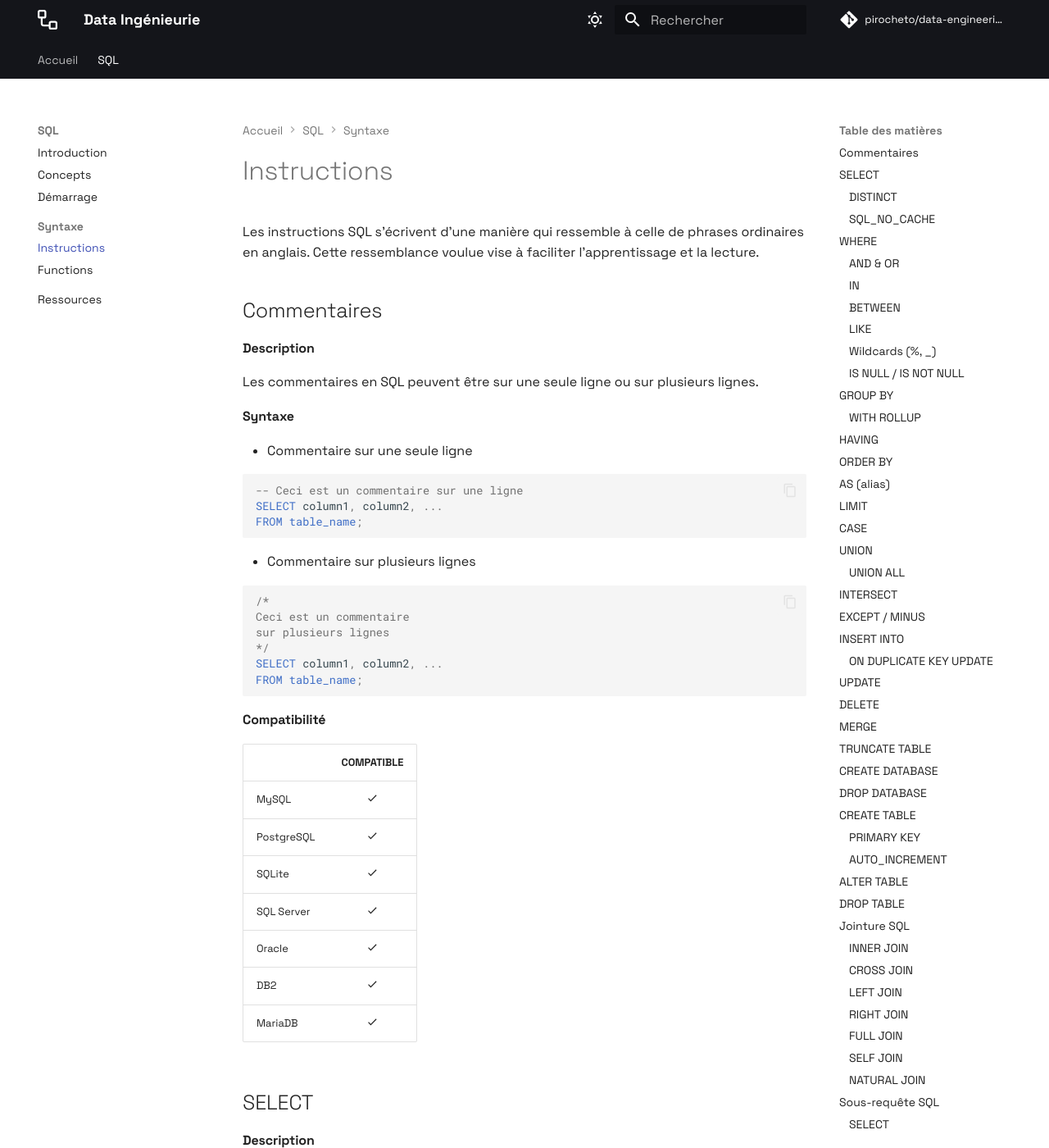
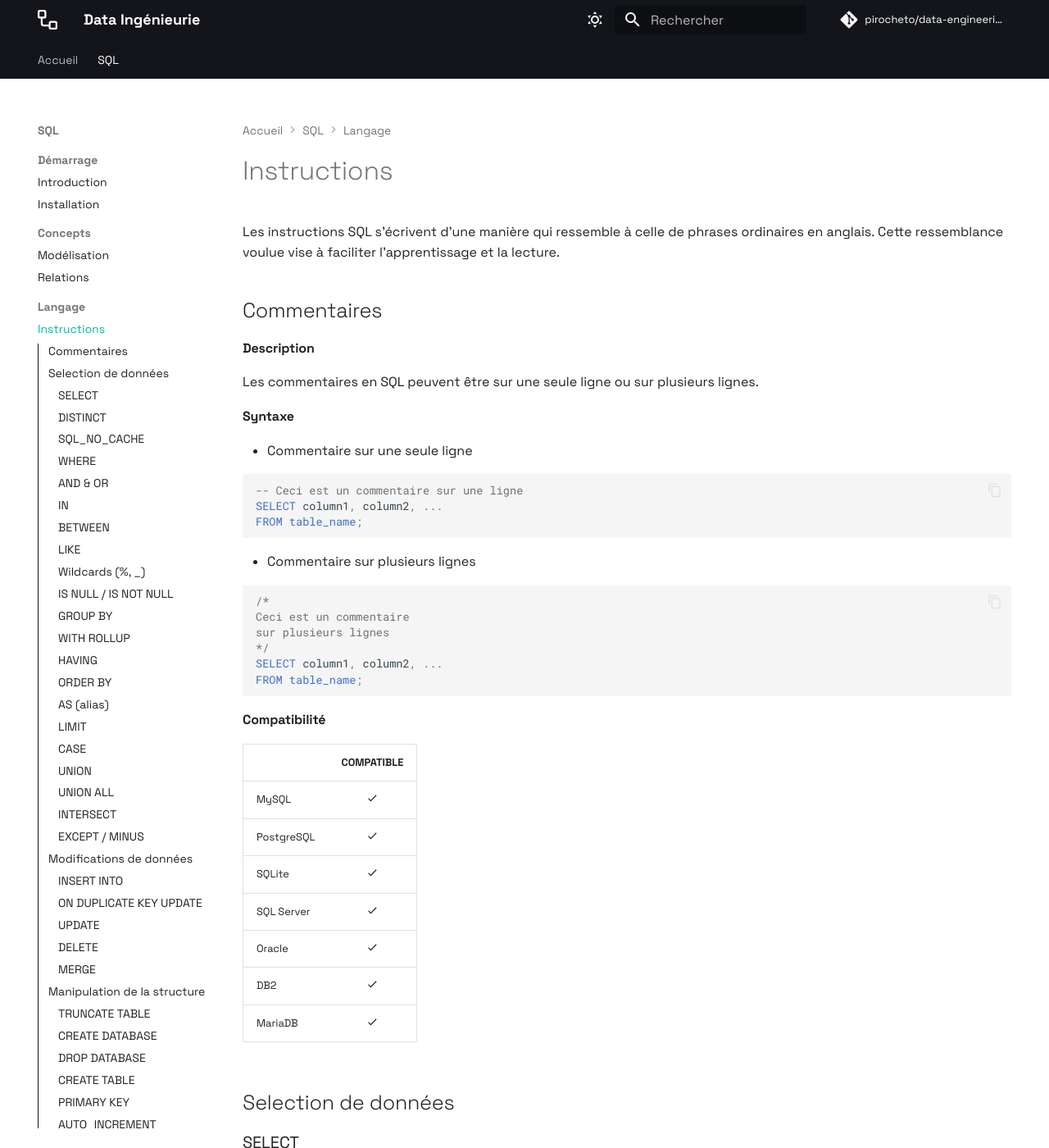
Before and after one commit to pirocheto/data-engineering-knowledge, an MkDocs documentation site: the page built from docs/sql/syntax/instructions.md, in a window 1280 px wide and 1400 px high. Shown: the whole window at 82% size. Built offline with MkDocs 1.6.1 and Material for MkDocs 9.7.7, drawn with Linux system fonts in a browser that asks for light colours; plug-ins that fetch from the network failed and are left out; comment, search, counter and statistics services are not loaded; some of the changed text lies outside the part shown.

Commit message:
update nav & colors

```diff
--- /dev/null
+++ b/docs/css/custom.css
@@ -0,0 +1,7 @@
+[data-md-color-primary="white"] {
+  --md-typeset-a-color: var(--md-accent-fg-color) !important;
+}
+
+[data-md-color-primary="black"] {
+  --md-typeset-a-color: var(--md-accent-fg-color) !important;
+}
--- a/docs/sql/syntax/instructions.md
+++ b/docs/sql/syntax/instructions.md
@@ -41,7 +41,9 @@ FROM table_name;
 | DB2        | :material-check: |
 | MariaDB    | :material-check: |
 
-## SELECT
+## Selection de données
+
+### SELECT
 
 #### Description
 
@@ -132,7 +134,7 @@ FROM table_name;
 | DB2        | :material-close: |
 | MariaDB    | :material-check: |
 
-## WHERE
+### WHERE
 
 #### Description
 
@@ -326,7 +328,7 @@ WHERE column_name IS NULL;
 | DB2        | :material-check: |
 | MariaDB    | :material-check: |
 
-## GROUP BY
+### GROUP BY
 
 #### Description
 
@@ -383,7 +385,7 @@ WITH ROLLUP;
 | DB2        | :material-check: |
 | MariaDB    | :material-check: |
 
-## HAVING
+### HAVING
 
 #### Description
 
@@ -414,7 +416,7 @@ HAVING condition;
 | DB2        | :material-check: |
 | MariaDB    | :material-check: |
 
-## ORDER BY
+### ORDER BY
 
 #### Description
 
@@ -441,7 +443,7 @@ ORDER BY column1, column2, ... ASC|DESC;
 | DB2        | :material-check: |
 | MariaDB    | :material-check: |
 
-## AS (alias)
+### AS (alias)
 
 #### Description
 
@@ -470,7 +472,7 @@ FROM table_name;
 | DB2        | :material-check: |
 | MariaDB    | :material-check: |
 
-## LIMIT
+### LIMIT
 
 #### Description
 
@@ -496,7 +498,7 @@ LIMIT number;
 | DB2        | :material-check: |
 | MariaDB    | :material-check: |
 
-## CASE
+### CASE
 
 #### Description
 
@@ -526,7 +528,7 @@ FROM table_name;
 | DB2        | :material-check: |
 | MariaDB    | :material-check: |
 
-## UNION
+### UNION
 
 #### Description
 
@@ -582,7 +584,7 @@ FROM table_name2;
 | DB2        | :material-check: |
 | MariaDB    | :material-check: |
 
-## INTERSECT
+### INTERSECT
 
 #### Description
 
@@ -610,7 +612,7 @@ FROM table_name2;
 | DB2        | :material-check: |
 | MariaDB    | :material-close: |
 
-## EXCEPT / MINUS
+### EXCEPT / MINUS
 
 #### Description
 
@@ -638,7 +640,9 @@ FROM table_name2;
 | DB2        | :material-check: |
 | MariaDB    | :material-close: |
 
-## INSERT INTO
+## Modifications de données
+
+### INSERT INTO
 
 #### Description
 
@@ -689,7 +693,7 @@ ON DUPLICATE KEY UPDATE column1 = value1, column2 = value2, ...;
 | DB2        | :material-close: |
 | MariaDB    | :material-check: |
 
-## UPDATE
+### UPDATE
 
 #### Description
 
@@ -715,7 +719,7 @@ WHERE condition;
 | DB2        | :material-check: |
 | MariaDB    | :material-check: |
 
-## DELETE
+### DELETE
 
 #### Description
 
@@ -740,7 +744,7 @@ WHERE condition;
 | DB2        | :material-check: |
 | MariaDB    | :material-check: |
 
-## MERGE
+### MERGE
 
 #### Description
 
@@ -771,7 +775,9 @@ WHEN NOT MATCHED THEN
 | DB2        | :material-check: |
 | MariaDB    | :material-close: |
 
-## TRUNCATE TABLE
+## Manipulation de la structure
+
+### TRUNCATE TABLE
 
 #### Description
 
@@ -795,7 +801,7 @@ TRUNCATE TABLE table_name;
 | DB2        | :material-check: |
 | MariaDB    | :material-check: |
 
-## CREATE DATABASE
+### CREATE DATABASE
 
 #### Description
 
@@ -819,7 +825,7 @@ CREATE DATABASE database_name;
 | DB2        | :material-check: |
 | MariaDB    | :material-check: |
 
-## DROP DATABASE
+### DROP DATABASE
 
 #### Description
 
@@ -843,7 +849,7 @@ DROP DATABASE database_name;
 | DB2        | :material-check: |
 | MariaDB    | :material-check: |
 
-## CREATE TABLE
+### CREATE TABLE
 
 #### Description
 
@@ -927,7 +933,7 @@ CREATE TABLE table_name (
 | DB2        | :material-check: |
 | MariaDB    | :material-check: |
 
-## ALTER TABLE
+### ALTER TABLE
 
 #### Description
 
@@ -952,7 +958,7 @@ ADD column_name datatype;
 | DB2        | :material-check: |
 | MariaDB    | :material-check: |
 
-## DROP TABLE
+### DROP TABLE
 
 #### Description
 
@@ -980,7 +986,7 @@ DROP TABLE table_name;
 | DB2        | :material-check: |
 | MariaDB    | :material-check: |
 
-## Jointure SQL
+## Jointures
 
 ### INNER JOIN
 
@@ -1168,7 +1174,7 @@ NATURAL JOIN table2;
 | DB2        | :material-check: |
 | MariaDB    | :material-check: |
 
-## Sous-requête SQL
+## Sous-requêtes
 
 ### SELECT
 
@@ -1274,7 +1280,7 @@ WHERE column_name > ANY (SELECT column_name FROM table_name WHERE condition);
 | DB2        | :material-check: |
 | MariaDB    | :material-check: |
 
-## Index SQL
+## Index
 
 ### CREATE INDEX
 
--- a/mkdocs.yml
+++ b/mkdocs.yml
@@ -10,10 +10,13 @@ plugins:
 nav:
   - index.md
   - SQL:
-    - Introduction: sql/intro.md
-    - Concepts: sql/concepts.md
-    - Démarrage: sql/getting-started.md
-    - Syntaxe:
+    - Démarrage:
+      - Introduction: sql/getting-started/intro.md
+      - Installation: sql/getting-started/installation.md
+    - Concepts:
+        - Modélisation: sql/concepts/modeling.md
+        - Relations: sql/concepts/relashionships.md
+    - Langage:
         - Instructions: sql/syntax/instructions.md
         - Functions: sql/syntax/functions.md
     - Ressources: sql/resources.md
@@ -24,7 +27,7 @@ theme:
   language: fr
   name: material
   features:
-    # - toc.integrate
+    - toc.integrate
     - navigation.indexes
     - content.code.copy
     - navigation.tabs
@@ -45,11 +48,13 @@ theme:
         icon: material/weather-sunny
         name: Switch to dark mode
       primary: black
+      accent: teal
     - scheme: slate
       toggle:
         icon: material/weather-night
         name: Switch to light mode
       primary: black
+      accent: teal
 
 extra:
   social:
@@ -57,6 +62,7 @@ extra:
       link: https://github.com/pirocheto
     - icon: fontawesome/brands/linkedin
       link: https://www.linkedin.com/in/pierre-rochet
+
   consent:
     title: Cookies
     description: >-
@@ -80,10 +86,15 @@ markdown_extensions:
   - admonition
   - pymdownx.details
   - toc:
-      permalink: true
+      permalink: "#"
       toc_depth: 3
   - md_in_html
+  - pymdownx.tabbed:
+      alternate_style: true
 
 repo_url: https://github.com/pirocheto/data-engineering-docs
 repo_name: pirocheto/data-engineering-docs
 copyright: Copyright &copy; 2025 Pirocheto
+
+extra_css:
+  - css/custom.css
```
Also changed, not shown: other parts of docs/sql/syntax/instructions.md (+3 -1 lines), docs/index.md (+2 -1 lines), docs/sql/concepts.md (+13 -4 lines), docs/sql/getting-started.md (deleted, +0 -39 lines), docs/sql/getting-started/installation.md (added, +43 -0 lines), docs/sql/concepts/modeling.md (added), docs/sql/concepts/relashionships.md (added), docs/sql/getting-started/intro.md (renamed from docs/sql/intro.md), docs/sql/syntax/language.md (added).
